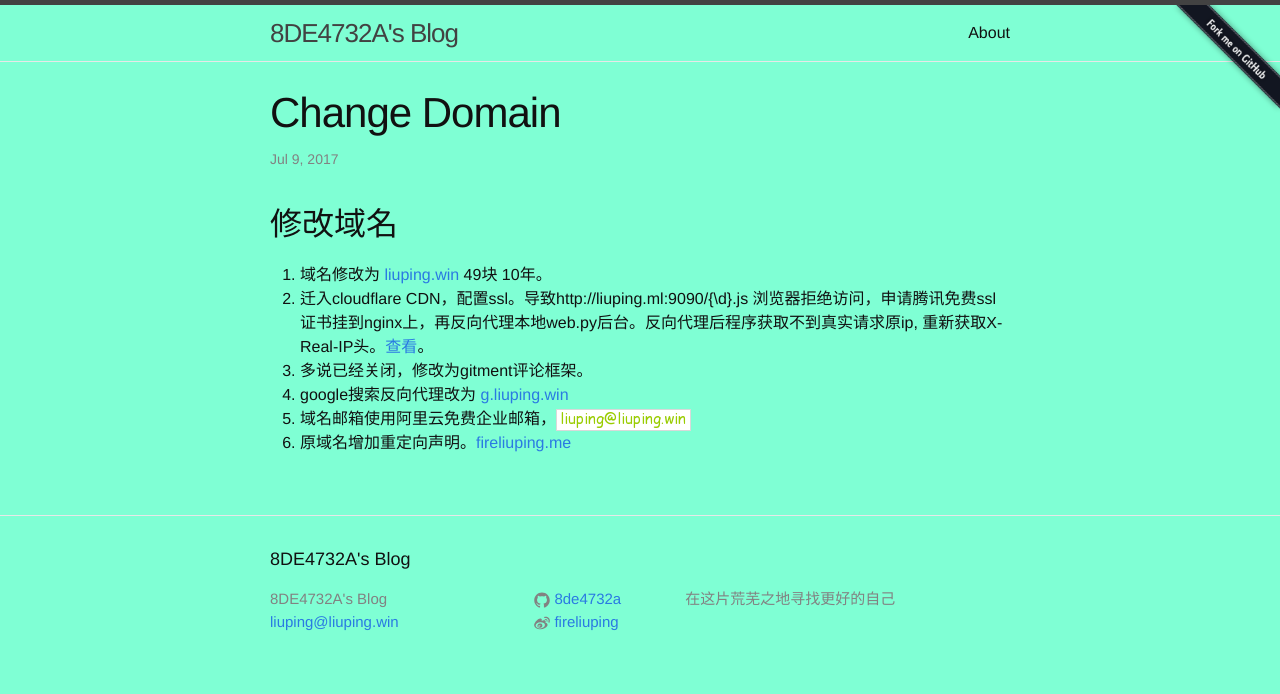
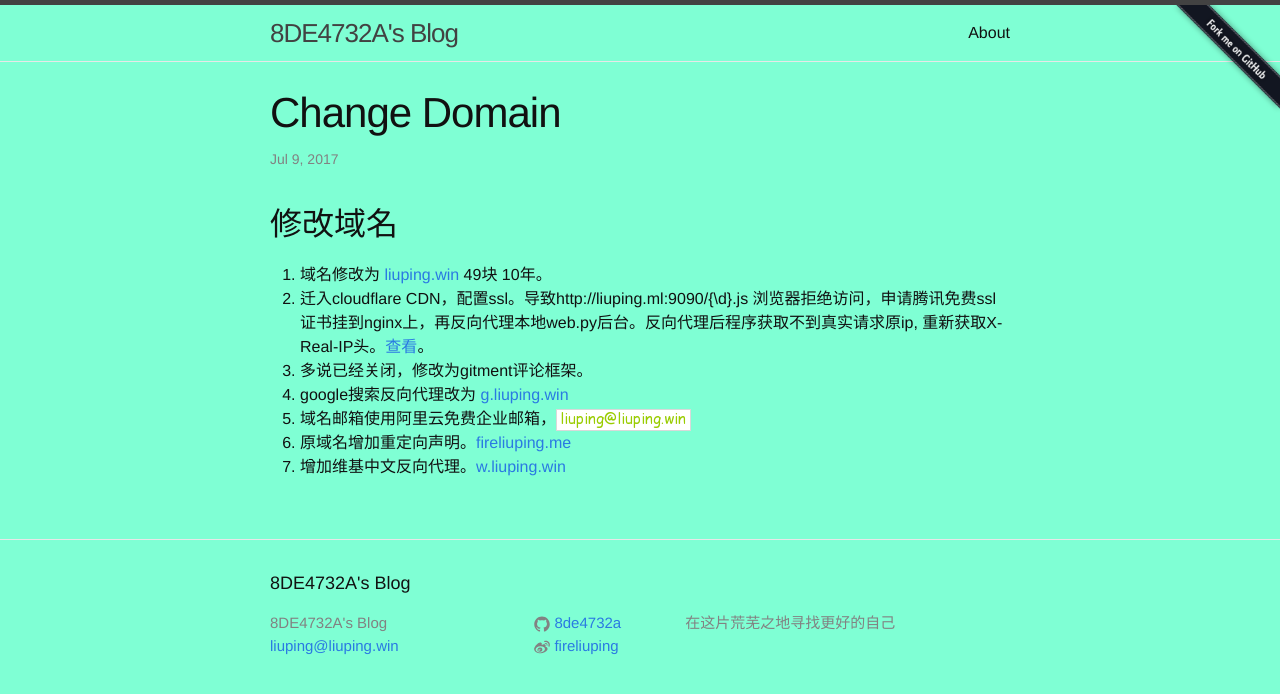
Before and after one commit to 8DE4732A/8DE4732A.github.io, a Jekyll site: the page built from _posts/2017-07-09-change-domain.md, in a window 1280 px wide. Shown: the top 694 px of the page. Built offline with Jekyll 4.4.1, drawn with Linux system fonts in a browser that asks for light colours; nearby versions of some CDN libraries; comment, search, counter and statistics services are not loaded.

Commit message:
Update 2017-07-09-change-domain.md
add w.liuping.win

```diff
--- a/_posts/2017-07-09-change-domain.md
+++ b/_posts/2017-07-09-change-domain.md
@@ -12,3 +12,4 @@ categories: tools
 4. google搜索反向代理改为 [g.liuping.win](http://g.liuping.win)
 5. 域名邮箱使用阿里云免费企业邮箱，![liuping@liuping.win](/assets/email_image.png)
 6. 原域名增加重定向声明。[fireliuping.me](http://fireliuping.me)
+7. 增加维基中文反向代理。[w.liuping.win](http://w.liuping.win)
```
